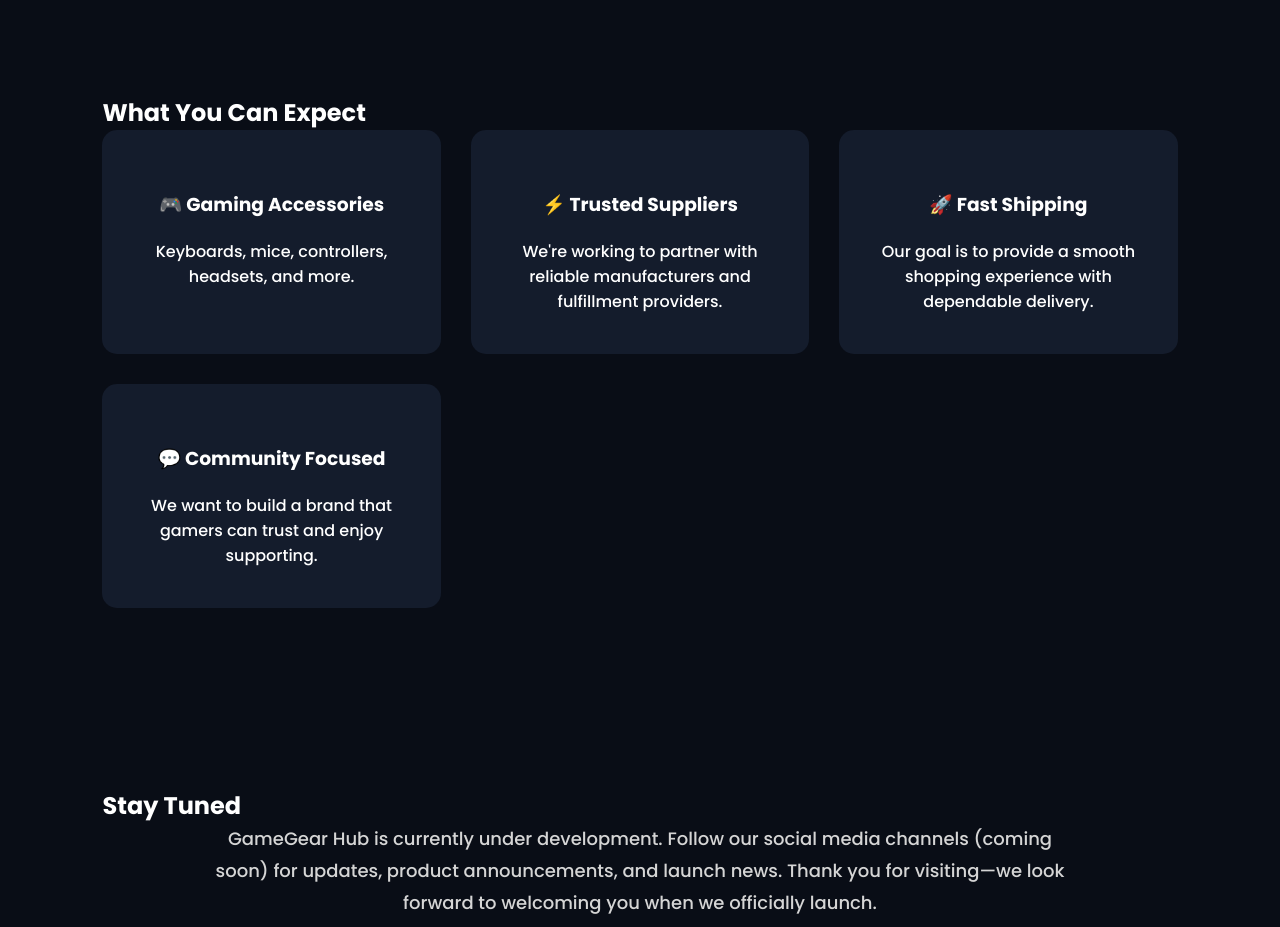
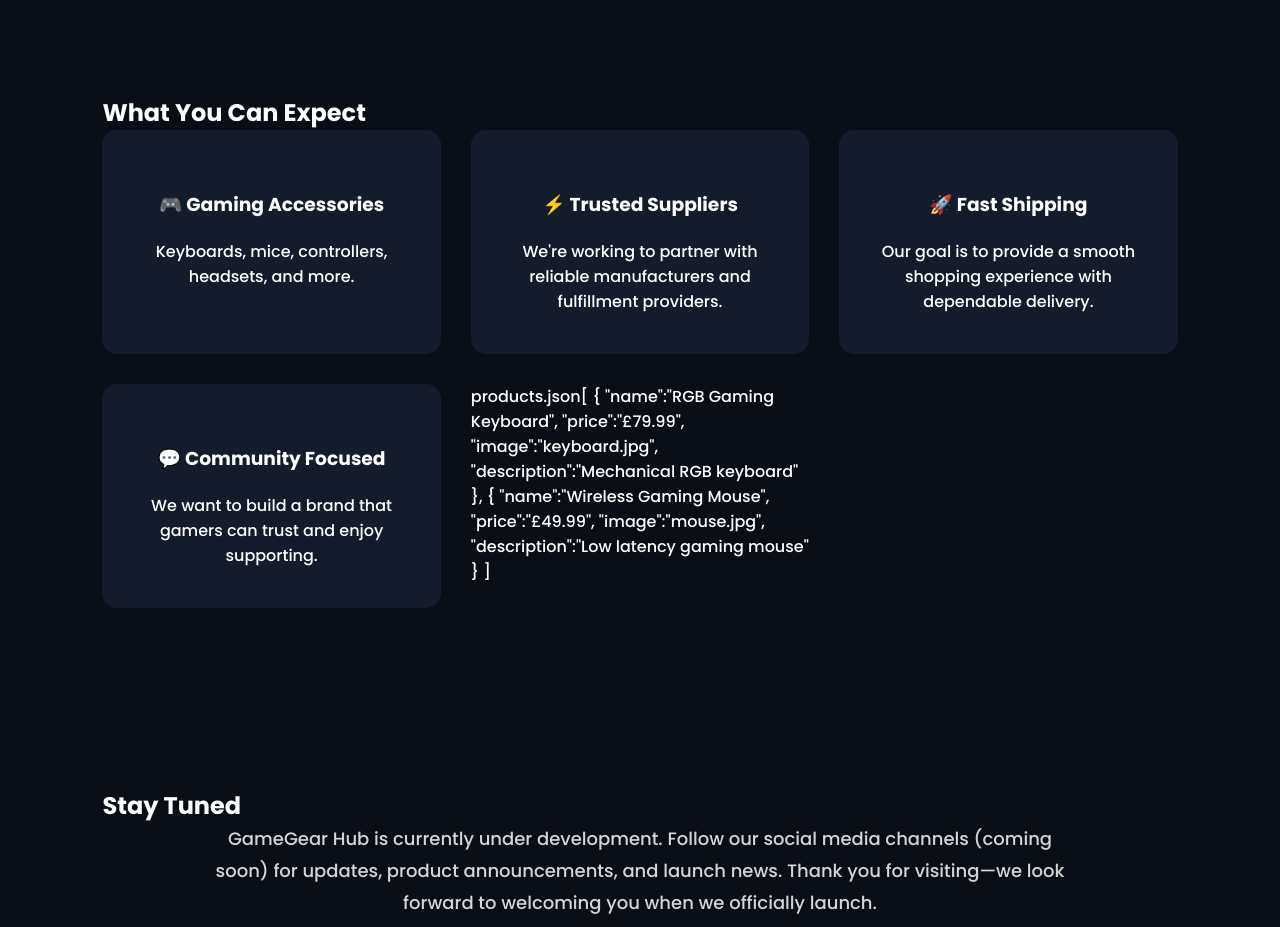
Before and after one commit to gaming18760-ux/The-Gamer-s-Den, a plain HTML site: page index.html in a window 1280 px wide. Shown: the part 1140-2067 px from the top of the page. Drawn offline with Linux system fonts and the light colour scheme.

Commit message:
Update index.html

```diff
--- a/index.html
+++ b/index.html
@@ -235,7 +235,21 @@
 <h3>💬 Community Focused</h3>
 <p>We want to build a brand that gamers can trust and enjoy supporting.</p>
 </div>
+products.json[
+{
+"name":"RGB Gaming Keyboard",
+"price":"£79.99",
+"image":"keyboard.jpg",
+"description":"Mechanical RGB keyboard"
+},
 
+{
+"name":"Wireless Gaming Mouse",
+"price":"£49.99",
+"image":"mouse.jpg",
+"description":"Low latency gaming mouse"
+}
+]
 </div>
 
 </section>
```
